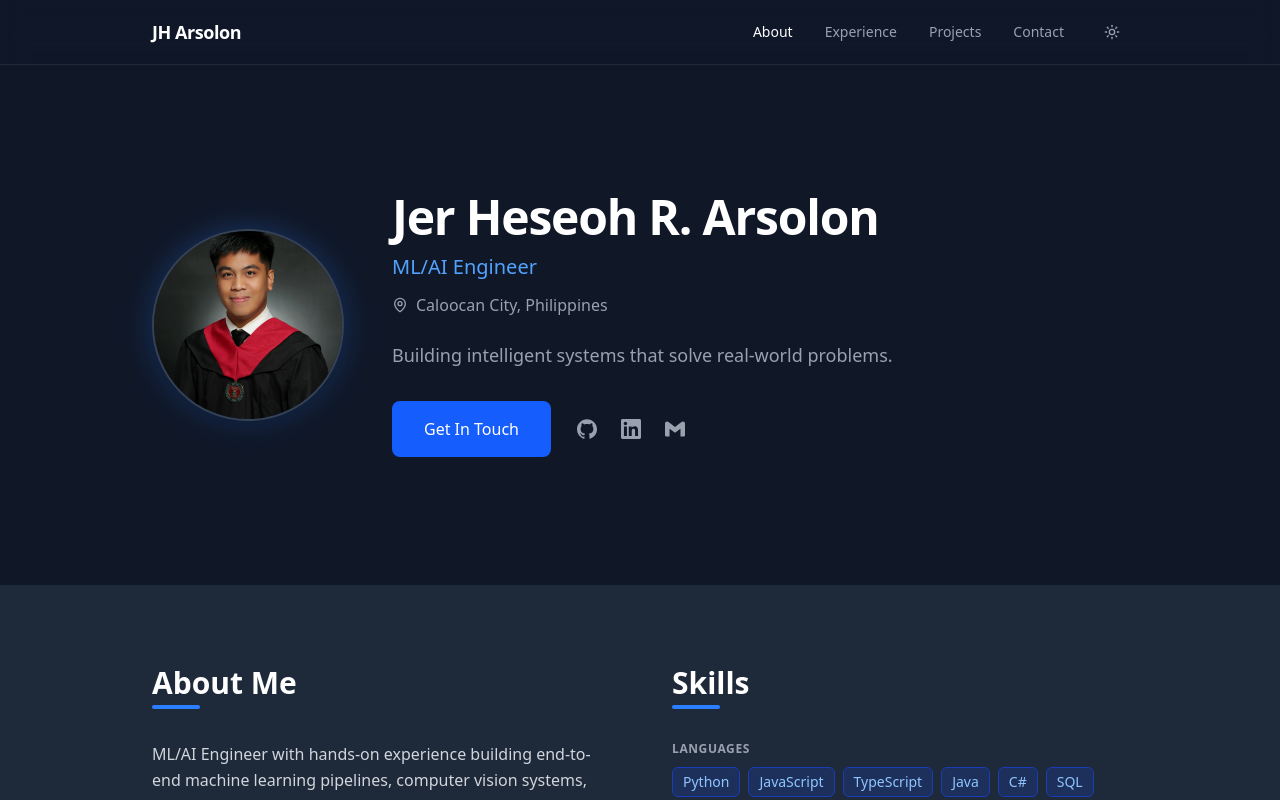
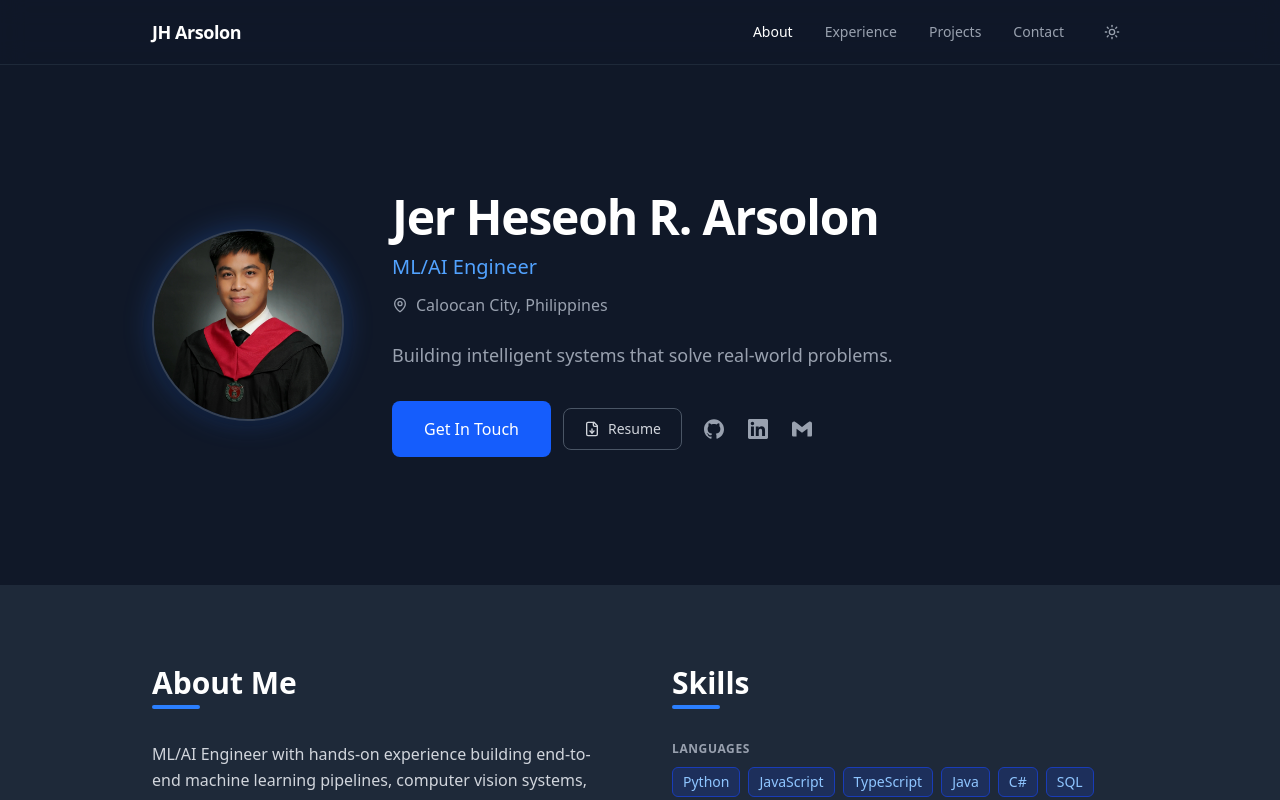
Before and after one commit to JIhushiru/portfolio, a React (Vite) app in the folder frontend/: page / in a window 1280 px wide. Built offline with nearby package versions, Linux system fonts and the light colour scheme.

Commit message:
feat: add resume download button to Hero section

```diff
--- a/frontend/src/sections/Hero.tsx
+++ b/frontend/src/sections/Hero.tsx
@@ -1,4 +1,4 @@
-import { MapPin} from 'lucide-react';
+import { MapPin, FileDown } from 'lucide-react';
 import { SiGithub, SiLinkedin, SiGmail } from 'react-icons/si';
 import ContactModal from '../components/ContactModal';
 import { useScrollReveal } from '../hooks/useScrollReveal';
@@ -37,8 +37,20 @@ export default function Hero({ isDarkMode }: Props) {
                         <p className={`text-lg ${isDarkMode ? 'text-gray-400' : 'text-gray-600'} mb-8 max-w-xl`}>
                             Building intelligent systems that solve real-world problems.
                         </p>
-                        <div className="flex flex-col sm:flex-row items-center gap-4">
+                        <div className="flex flex-col sm:flex-row items-center gap-3">
                             <ContactModal isDarkMode={isDarkMode}/>
+                            <a
+                                href="/resume.pdf"
+                                download
+                                className={`inline-flex items-center px-5 py-2.5 rounded-lg font-medium text-sm border transition-all ${
+                                    isDarkMode
+                                        ? 'border-gray-600 text-gray-300 hover:bg-gray-800 hover:border-gray-500'
+                                        : 'border-gray-300 text-gray-700 hover:bg-gray-50 hover:border-gray-400'
+                                }`}
+                            >
+                                <FileDown className="w-4 h-4 mr-2"/>
+                                Resume
+                            </a>
                             <div className="flex space-x-1">
                                 <a href="https://github.com/JIhushiru" className={`p-2.5 rounded-lg ${isDarkMode ? 'text-gray-400 hover:text-white hover:bg-gray-800' : 'text-gray-500 hover:text-gray-900 hover:bg-gray-100'} transition-all`}>
                                     <SiGithub className="w-5 h-5"/>
```
